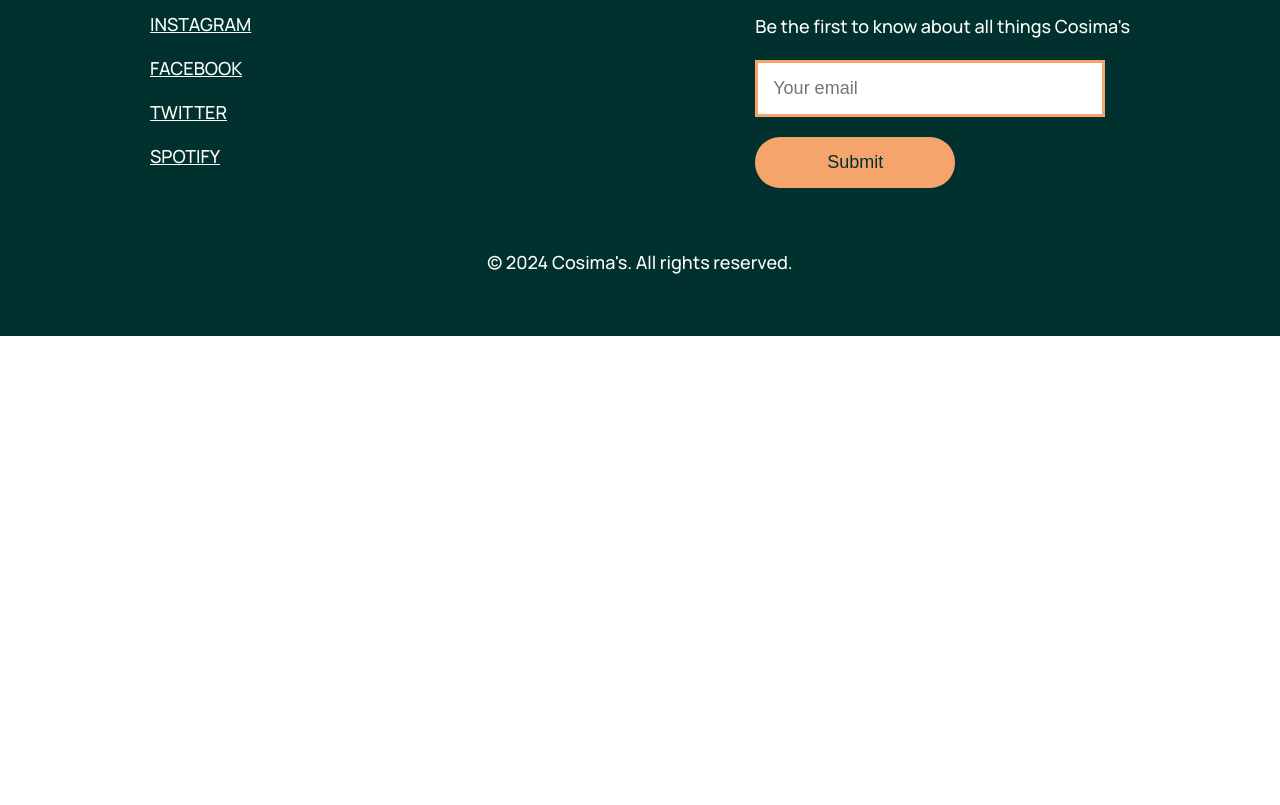
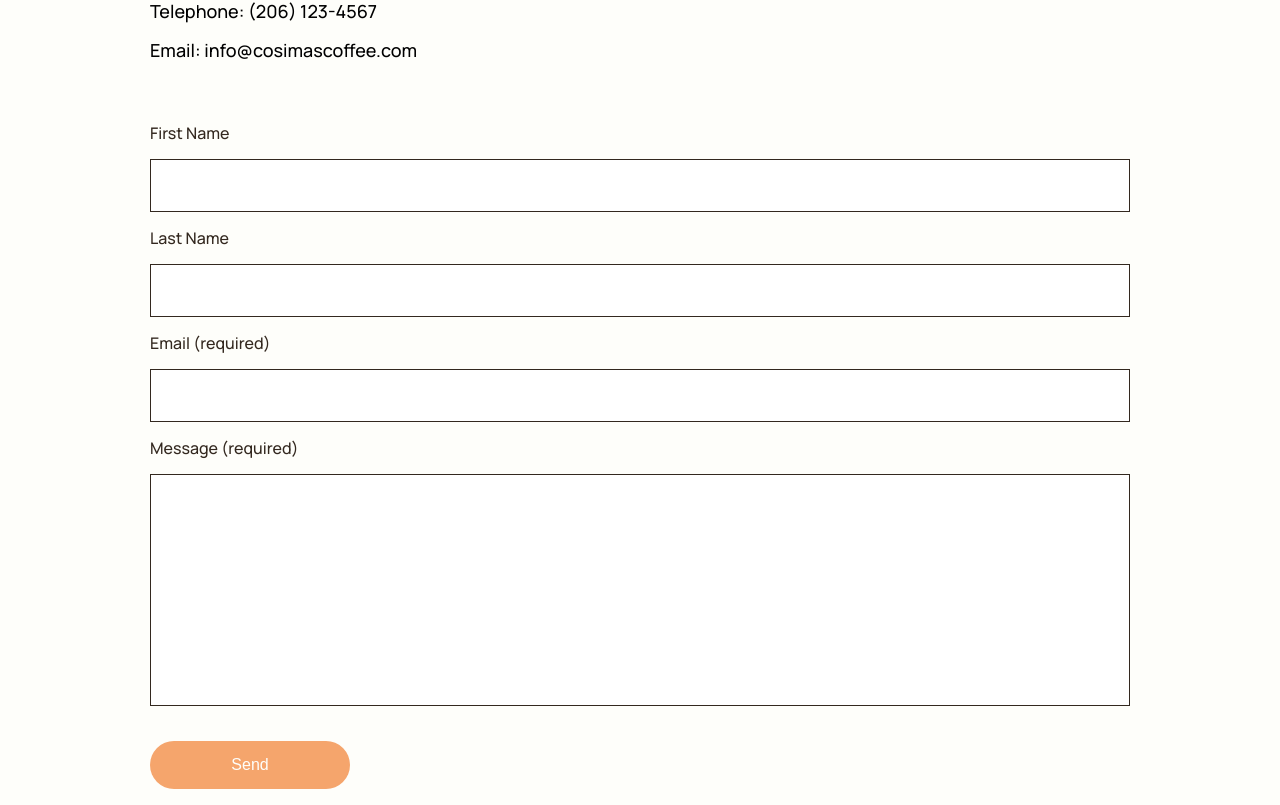
Before and after one commit to alexismgjackson-github/cosimas, a React (Vite) app: page /contact in a window 1280 px wide. Shown: the part 235-1040 px from the top of the page. Before the commit the page ends 800 px from the top, so only its background shows below. Built offline with nearby package versions, Linux system fonts and the light colour scheme; a web font is replaced by a local one.

Commit message:
multiple updates

```diff
--- a/components/Footer.jsx
+++ b/components/Footer.jsx
@@ -8,22 +8,38 @@
           <h2>Social</h2>
           <ul className="footer-links">
             <li>
-              <a href="#" className="footer-link">
+              <a
+                href="https://www.instagram.com/?hl=en"
+                target={"_blank"}
+                className="footer-link"
+              >
                 Instagram
               </a>
             </li>
             <li>
-              <a href="#" className="footer-link">
+              <a
+                href="https://www.facebook.com/18thStpilsen/"
+                target={"_blank"}
+                className="footer-link"
+              >
                 Facebook
               </a>
             </li>
             <li>
-              <a href="#" className="footer-link">
+              <a
+                href="https://x.com/?lang=en"
+                target={"_blank"}
+                className="footer-link"
+              >
                 Twitter
               </a>
             </li>
             <li>
-              <a href="#" className="footer-link">
+              <a
+                href="https://open.spotify.com/"
+                target={"_blank"}
+                className="footer-link"
+              >
                 Spotify
               </a>
             </li>
@@ -39,17 +55,17 @@
             <form className="newsletter-form">
               <input
                 className="newsletter-input"
-                type="text"
+                type={"email"}
                 placeholder="Your email"
               />
-              <button className="newsletter-btn">Submit</button>
+              <button className="newsletter-btn">Sign Up</button>
             </form>
           </div>
         </div>
       </div>
 
       <div className="footer-copyright">
-        <p>© 2024 Cosima's. All rights reserved.</p>
+        <p>© 2024 Cosima's Coffee. All rights reserved.</p>
       </div>
     </footer>
   );
--- a/components/Layout.css
+++ b/components/Layout.css
@@ -1,11 +1,3 @@
 main {
-  display: grid;
-  gap: 8rem;
+  background-color: var(--color-light);
 }
-
-/* Large devices (laptops/desktops, 992px and up) */
-@media only screen and (min-width: 992px) {
-  main {
-    gap: 15rem;
-  }
-}
--- a/pages/Cart.jsx
+++ b/pages/Cart.jsx
@@ -3,7 +3,9 @@
 export default function Cart() {
   return (
     <>
-      <p>Cart Page</p>
+      <div className="cart-container">
+        <h1>Cart</h1>
+      </div>
     </>
   );
 }
--- a/pages/Checkout.jsx
+++ b/pages/Checkout.jsx
@@ -3,7 +3,9 @@
 export default function Checkout() {
   return (
     <>
-      <p>Checkout Page</p>
+      <div className="checkout-container">
+        <h1>Checkout</h1>
+      </div>
     </>
   );
 }
--- a/pages/Contact.css
+++ b/pages/Contact.css
@@ -1,3 +1,64 @@
+.contact-container {
+  display: grid;
+  gap: 2rem;
+  padding: 4rem 2rem;
+}
+
+.contact-info {
+  display: grid;
+  gap: 6rem;
+}
+
+.phone-and-email {
+  display: grid;
+  gap: 1.5rem;
+}
+
+.contact-form {
+  display: flex;
+  flex-direction: column;
+  gap: 1.5rem;
+}
+
+label {
+  color: var(--color-extrabold);
+  font-size: 1.6rem;
+  font-weight: 500;
+}
+
+input,
+textarea {
+  border: 1.5px solid var(--color-extrabold);
+  padding: 1.5rem;
+  width: 100%;
+}
+
+textarea {
+  resize: none;
+}
+
+input:focus,
+textarea:focus {
+  border: 2px solid var(--color-medium);
+  outline: none;
+}
+
+.contact-btn {
+  background-color: var(--color-medium);
+  border-radius: 2.5rem;
+  border-style: none;
+  color: var(--color-light);
+  font-size: 1.6rem;
+  font-weight: 500;
+  margin-top: 2rem;
+  padding: 1.5rem;
+  width: 20rem;
+}
+
+.contact-btn:hover {
+  opacity: 0.65;
+}
+
 /* Extra small devices (phones, 600px and down) */
 @media only screen and (max-width: 600px) {
 }
@@ -12,6 +73,9 @@
 
 /* Large devices (laptops/desktops, 992px and up) */
 @media only screen and (min-width: 992px) {
+  .contact-container {
+    padding: 4rem 15rem;
+  }
 }
 
 /* Extra large devices (large laptops and desktops, 1200px and up) */
--- a/pages/Contact.jsx
+++ b/pages/Contact.jsx
@@ -3,7 +3,30 @@
 export default function Contact() {
   return (
     <>
-      <p>Contact Page</p>
+      <div className="contact-container">
+        <h1>Contact Us</h1>
+        <div className="contact-info">
+          <div className="phone-and-email-container">
+            <ul className="phone-and-email">
+              <li>Telephone: (206) 123-4567</li>
+              <li>Email: info@cosimascoffee.com</li>
+            </ul>
+          </div>
+          <div className="contact-form-container">
+            <form className="contact-form">
+              <label htmlFor="">First Name</label>
+              <input type="text" />
+              <label htmlFor="">Last Name</label>
+              <input type="text" />
+              <label htmlFor="">Email (required)</label>
+              <input type="text" />
+              <label htmlFor="">Message (required)</label>
+              <textarea name="" id="" cols="30" rows="10"></textarea>
+              <button className="contact-btn">Send</button>
+            </form>
+          </div>
+        </div>
+      </div>
     </>
   );
 }
--- a/pages/Home.css
+++ b/pages/Home.css
@@ -1,3 +1,8 @@
+.home-container {
+  display: grid;
+  gap: 8rem;
+}
+
 h1,
 p {
   color: var(--color-extrabold);
@@ -20,7 +25,7 @@
 
 .gallery-container {
   display: grid;
-  gap: 1rem;
+  gap: 2rem;
 }
 
 .location-and-hours {
@@ -32,14 +37,6 @@
   gap: 1rem;
 }
 
-/* Extra small devices (phones, 600px and down) */
-@media only screen and (max-width: 600px) {
-}
-
-/* Small devices (portrait tablets and large phones, 600px and up) */
-@media only screen and (min-width: 600px) {
-}
-
 /* Medium devices (landscape tablets, 768px and up) */
 @media only screen and (min-width: 768px) {
   .gallery-container {
@@ -49,6 +46,10 @@
 
 /* Large devices (laptops/desktops, 992px and up) */
 @media only screen and (min-width: 992px) {
+  .home-container {
+    gap: 15rem;
+  }
+
   .hero-img {
     padding: 5rem 10rem 2rem 10rem;
   }
@@ -73,7 +74,3 @@
     margin-bottom: 15rem;
   }
 }
-
-/* Extra large devices (large laptops and desktops, 1200px and up) */
-@media only screen and (min-width: 1200px) {
-}
--- a/pages/Home.jsx
+++ b/pages/Home.jsx
@@ -3,6 +3,7 @@
 export default function Home() {
   return (
     <>
+      <div className="home-container">
         <section className="hero">
           <img
             className="hero-img"
@@ -15,19 +16,19 @@
           <p>
             Cosima's was founded in the summer of 2024 on the goal of giving
             guests, partners and employees an uplifting and inclusive experience
-          through care and intentionality. Cosima's is a group of fun, genuine,
-          invested individuals who are passionate and excited about creating the
-          best coffee experience.
+            through care and intentionality. Cosima's is a group of fun,
+            genuine, invested individuals who are passionate and excited about
+            creating the best coffee experience.
           </p>
         </section>
         <section className="our-coffee">
           <h1>Our Coffee</h1>
           <p>
-          Cosima's currently partners with small coffee producers across Kenya,
-          and Rwanda, from which we source beans used in our single origins
-          and/or blends. We hand-pick the very best lots of the season - all
-          with the singular purpose to be enjoyed by you. Our delicious coffee
-          in roasted on location.
+            Cosima's currently partners with small coffee producers across
+            Kenya, and Rwanda, from which we source beans used in our single
+            origins and/or blends. We hand-pick the very best lots of the season
+            - all with the singular purpose to be enjoyed by you. Our delicious
+            coffee in roasted on location.
           </p>
         </section>
         <section className="gallery">
@@ -107,11 +108,12 @@
           <h1>Location & Hours</h1>
           <ul className="location-and-hours-details">
             <li>324321 Niehaus Drive</li>
-          <li>Seattle WA</li>
+            <li>Seattle WA, 98109</li>
             <li>Weekdays: 7:00am - 5:00pm</li>
             <li>Weekends: 8:00am - 5:00pm</li>
           </ul>
         </section>
+      </div>
     </>
   );
 }
--- a/src/index.css
+++ b/src/index.css
@@ -52,7 +52,8 @@
 label,
 select,
 textarea,
-ul {
+ul,
+label {
   font-size: 1.8rem;
 }
 
```
Lines whose indentation alone changed are shown as unchanged.
